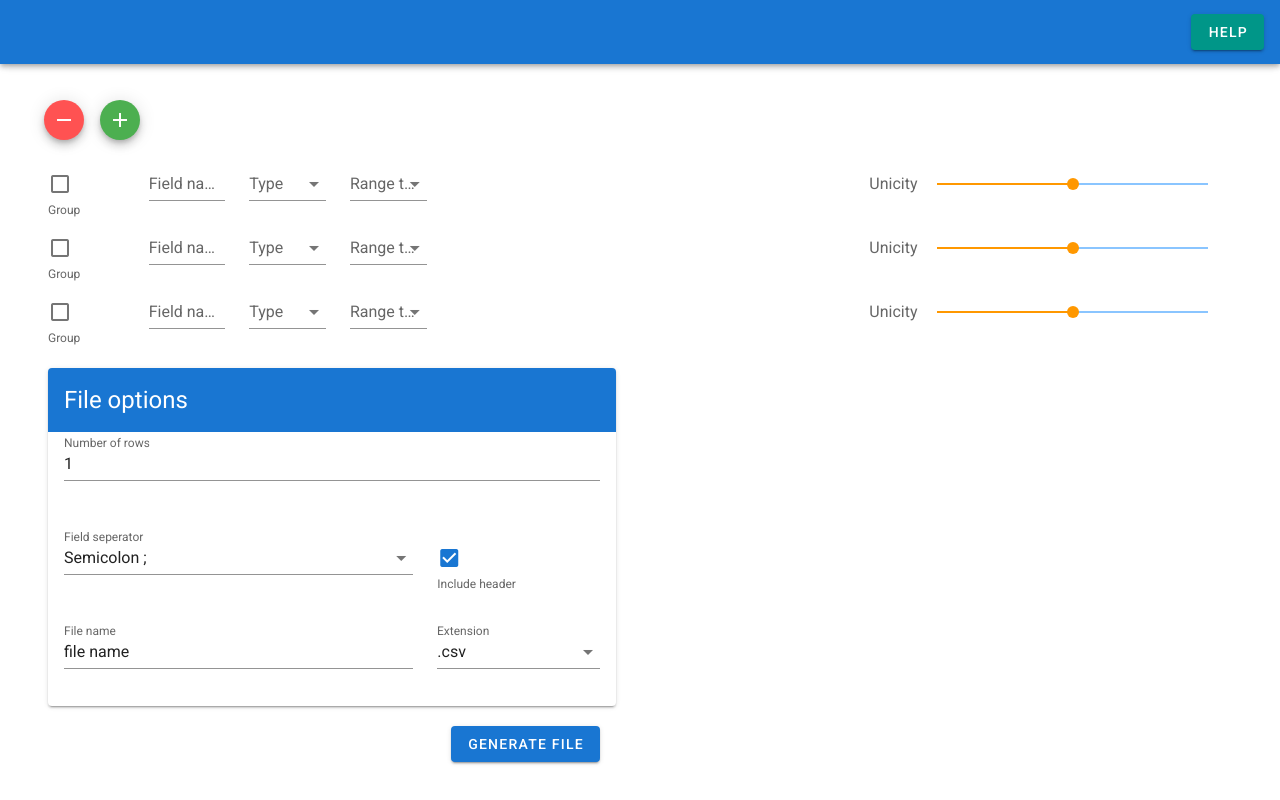
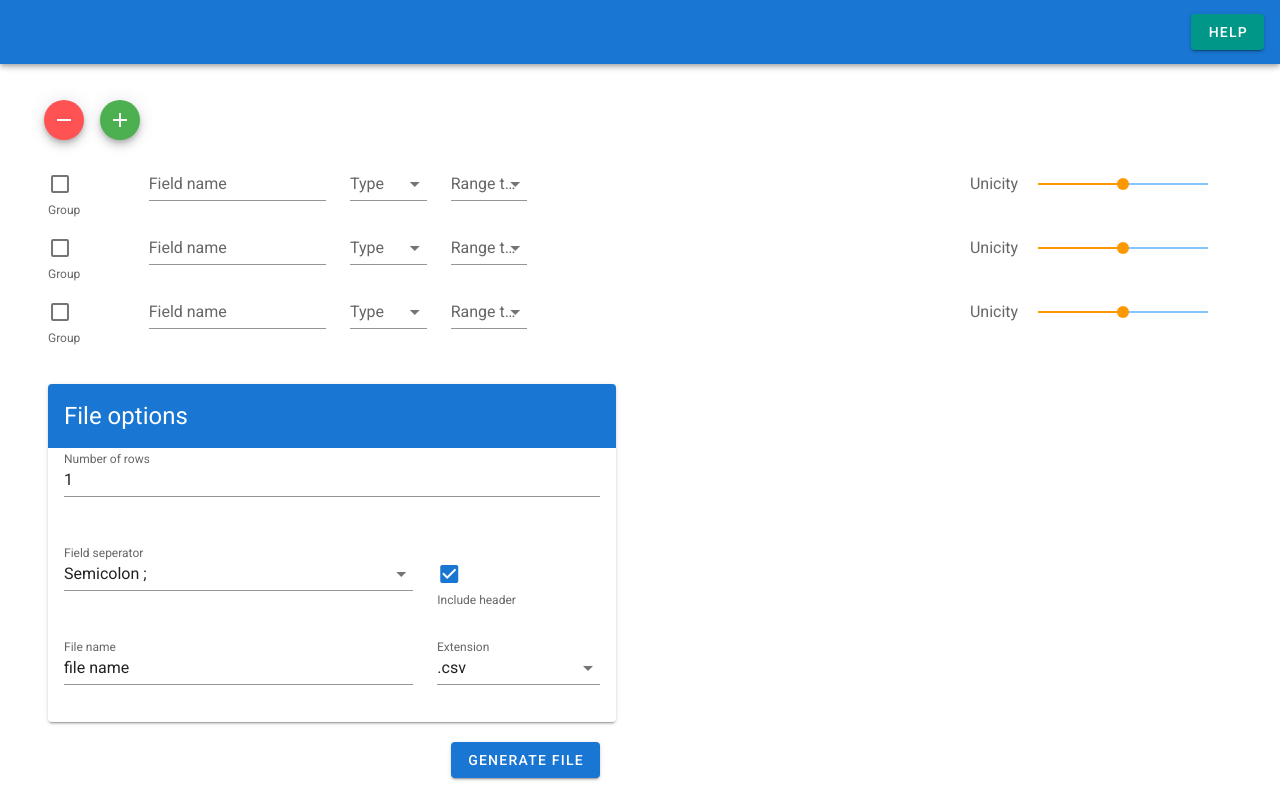
Before and after one commit to Meyerka/data-mocker, a Vue app: page / in a window 1280 px wide. Built offline with nearby package versions, Linux system fonts and the light colour scheme.

Commit message:
aligned UI components

```diff
--- a/src/components/FieldRow.vue
+++ b/src/components/FieldRow.vue
@@ -3,7 +3,7 @@
     <v-col cols="1" v-for="checkbox in checkboxes" :key="checkbox">
       <v-checkbox v-model="isGrouped" persistent-hint hint="Group" />
     </v-col>
-    <v-col cols="1">
+    <v-col cols="2">
       <v-text-field label="Field name" v-model="field.name"></v-text-field>
     </v-col>
     <v-col cols="1">
--- a/src/components/FileCreator.vue
+++ b/src/components/FileCreator.vue
@@ -5,15 +5,13 @@
       type="error"
       transition="scale-transition"
     >The file name you entered is not valid.</v-alert>
-    <v-row>
-      <v-col cols="12">
     <v-btn @click="addField(-1)" class="mx-2" fab dark small color="error">
       <v-icon dark>mdi-minus</v-icon>
     </v-btn>
     <v-btn @click="addField(1)" class="mx-2" fab dark small color="success">
       <v-icon dark>mdi-plus</v-icon>
     </v-btn>
-        <v-container fluid v-for="field in fieldNumber" :key="field">
+    <v-container fluid v-for="field in fieldNumber" :key="field" class="container">
       <FieldRow
         v-model="dataGrid"
         :rowNumber="parseInt(rowNumber)"
@@ -21,9 +19,9 @@
         ref="child"
       />
     </v-container>
-      </v-col>
+    <v-row>
       <v-col cols="6">
-        <v-container>
+        <v-container class="my-10">
           <v-card>
             <v-card-title class="primary dark">
               <span class="headline white--text">File options</span>
```
Lines whose indentation alone changed are shown as unchanged.
